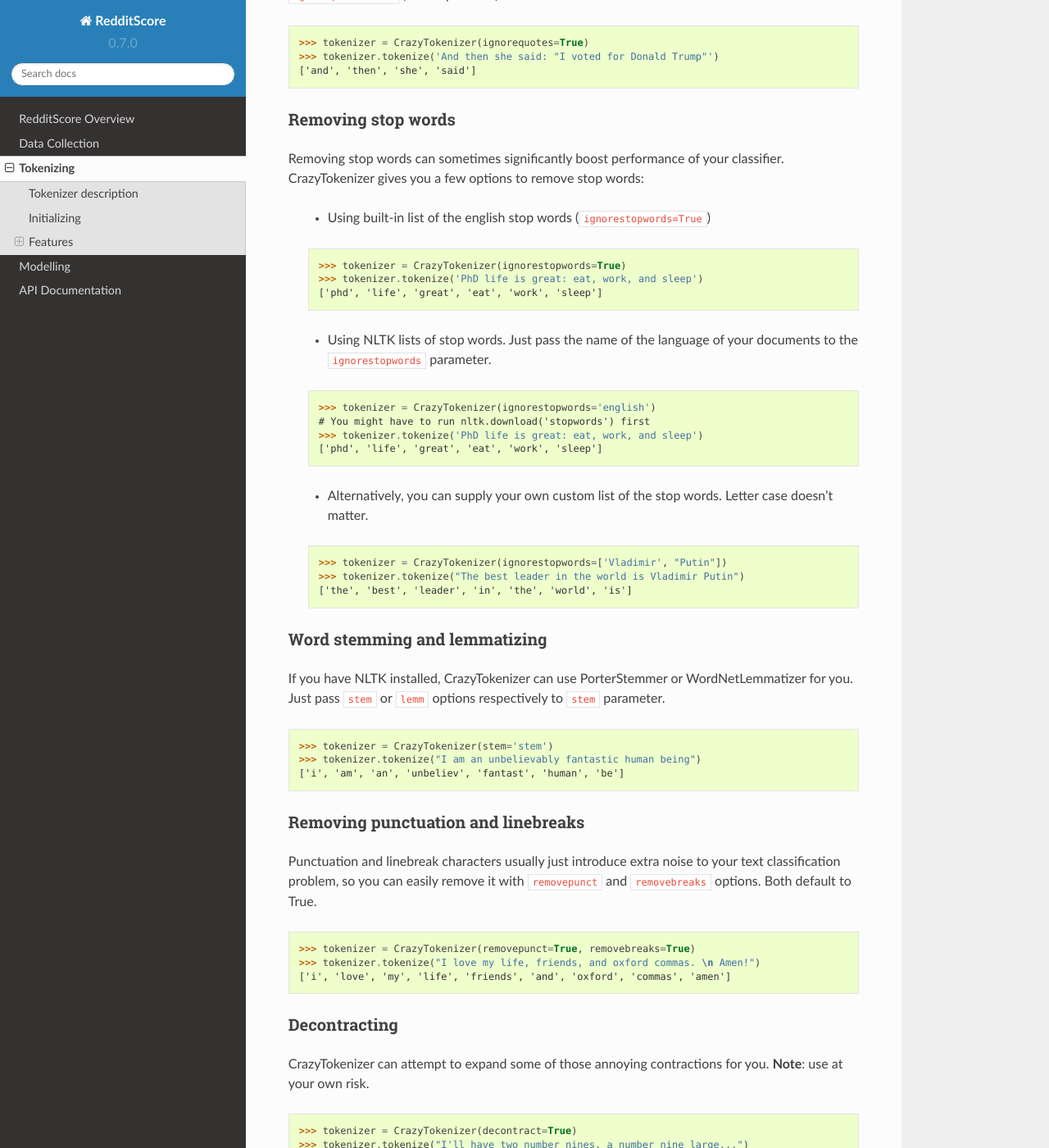
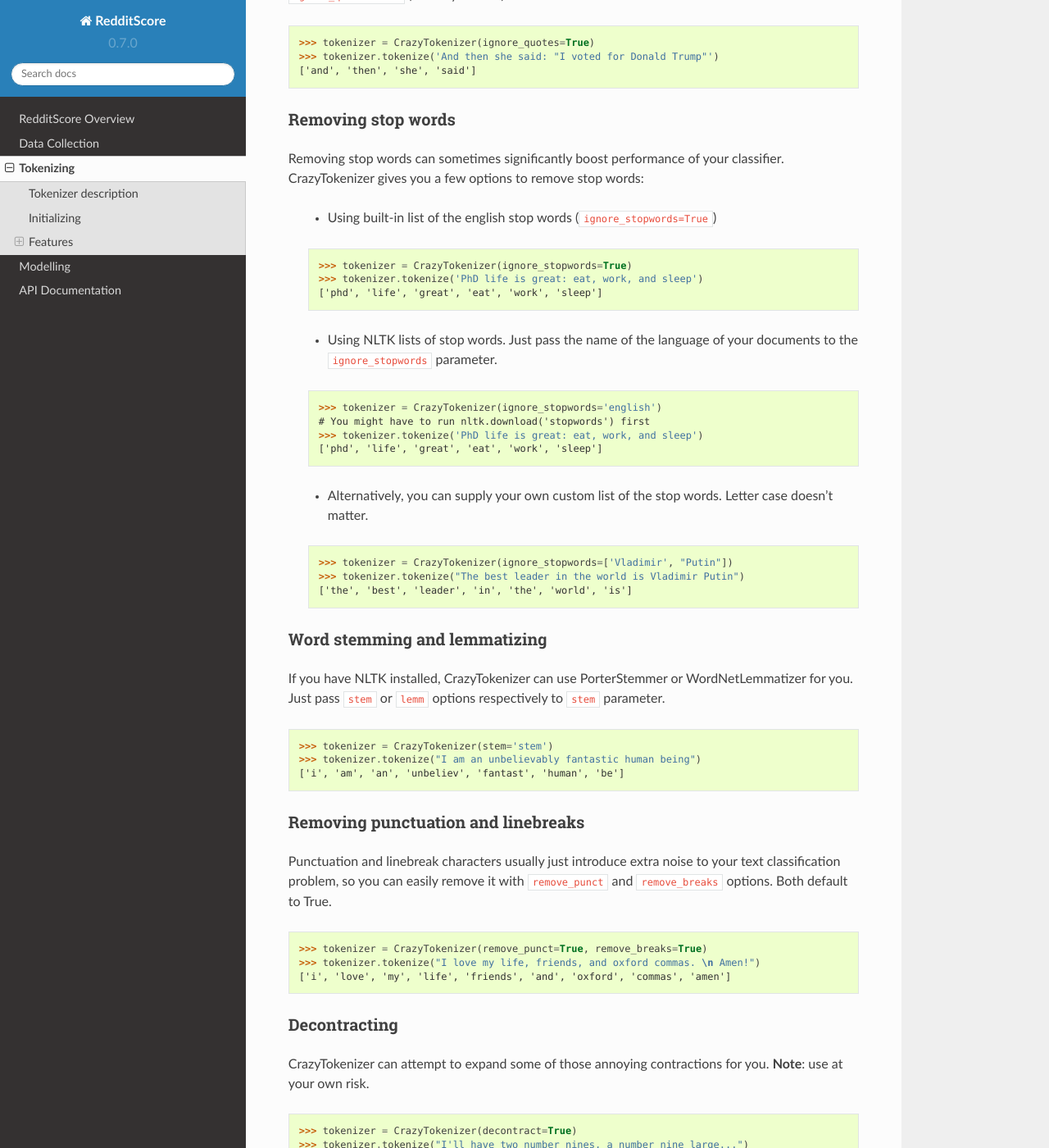
Before and after one commit to crazyfrogspb/RedditScore, a Sphinx documentation site: the page built from docs/source/tokenizing.rst, in a window 1280 px wide and 1400 px high, scrolled down 1541 px. Shown: the whole window at 82% size. Built offline with Sphinx 7.4.7 and the Read the Docs theme 2.0.0, drawn with Linux system fonts in a browser that asks for light colours; some of the changed text lies outside the part shown.

Commit message:
Make parameter names of CrazyTokenizer more consistent

```diff
--- a/docs/source/overview.rst
+++ b/docs/source/overview.rst
@@ -27,7 +27,7 @@ Usage example:
 
     df = pd.read_csv(os.path.join('redditscore', 'reddit_small_sample.csv'))
     df = df.sample(frac=1.0, random_state=24) # shuffling data
-    tokenizer = CrazyTokenizer(splithashtags=True) # initializing tokenizer object
+    tokenizer = CrazyTokenizer(split_hashtags=True) # initializing tokenizer object
     X = df['body'].apply(tokenizer.tokenize) # tokenizing Reddit comments
     y = df['subreddit']
 
--- a/docs/source/tokenizing.rst
+++ b/docs/source/tokenizing.rst
@@ -61,9 +61,9 @@ Ignoring quotes
 ^^^^^^^^^^^^^^^
 People often quote other comments or tweets, but it doesn't mean that they
 endorse the original message. Removing the content of the quotes can help
-you to get rid of that. Just set ``ignorequotes=True`` (False by deafult).
+you to get rid of that. Just set ``ignore_quotes=True`` (False by deafult).
 
->>> tokenizer = CrazyTokenizer(ignorequotes=True)
+>>> tokenizer = CrazyTokenizer(ignore_quotes=True)
 >>> tokenizer.tokenize('And then she said: "I voted for Donald Trump"')
 ['and', 'then', 'she', 'said']
 
@@ -72,23 +72,23 @@ Removing stop words
 Removing stop words can sometimes significantly boost performance of your
 classifier. CrazyTokenizer gives you a few options to remove stop words:
 
-  - Using built-in list of the english stop words (``ignorestopwords=True``)
+  - Using built-in list of the english stop words (``ignore_stopwords=True``)
 
-  >>> tokenizer = CrazyTokenizer(ignorestopwords=True)
+  >>> tokenizer = CrazyTokenizer(ignore_stopwords=True)
   >>> tokenizer.tokenize('PhD life is great: eat, work, and sleep')
   ['phd', 'life', 'great', 'eat', 'work', 'sleep']
 
   - Using NLTK lists of stop words. Just pass the name of the language
-    of your documents to the ``ignorestopwords`` parameter.
+    of your documents to the ``ignore_stopwords`` parameter.
 
-  >>> tokenizer = CrazyTokenizer(ignorestopwords='english')
+  >>> tokenizer = CrazyTokenizer(ignore_stopwords='english')
   # You might have to run nltk.download('stopwords') first
   >>> tokenizer.tokenize('PhD life is great: eat, work, and sleep')
   ['phd', 'life', 'great', 'eat', 'work', 'sleep']
 
   - Alternatively, you can supply your own custom list of the stop words. Letter case doesn't matter.
 
-  >>> tokenizer = CrazyTokenizer(ignorestopwords=['Vladimir', "Putin"])
+  >>> tokenizer = CrazyTokenizer(ignore_stopwords=['Vladimir', "Putin"])
   >>> tokenizer.tokenize("The best leader in the world is Vladimir Putin")
   ['the', 'best', 'leader', 'in', 'the', 'world', 'is']
 
@@ -106,10 +106,10 @@ Removing punctuation and linebreaks
 ^^^^^^^^^^^^^^^^^^^^^^^^^^^^^^^^^^^
 Punctuation and linebreak characters usually just introduce extra noise
 to your text classification problem,
-so you can easily remove it with ``removepunct`` and ``removebreaks`` options.
+so you can easily remove it with ``remove_punct`` and ``remove_breaks`` options.
 Both default to True.
 
->>> tokenizer = CrazyTokenizer(removepunct=True, removebreaks=True)
+>>> tokenizer = CrazyTokenizer(remove_punct=True, remove_breaks=True)
 >>> tokenizer.tokenize("I love my life, friends, and oxford commas. \n Amen!")
 ['i', 'love', 'my', 'life', 'friends', 'and', 'oxford', 'commas', 'amen']
 
--- a/setup.py
+++ b/setup.py
@@ -36,7 +36,7 @@ with open('LICENSE') as f:
 
 setup(
     name='redditscore',
-    version='0.7.0',
+    version='0.7.1',
     description='Package for performing Reddit-based text analysis',
     long_description=readme,
     author='Evgenii Nikitin',
```
Also changed, not shown: other parts of docs/source/tokenizing.rst (+5 -5 lines), 2 other files.
